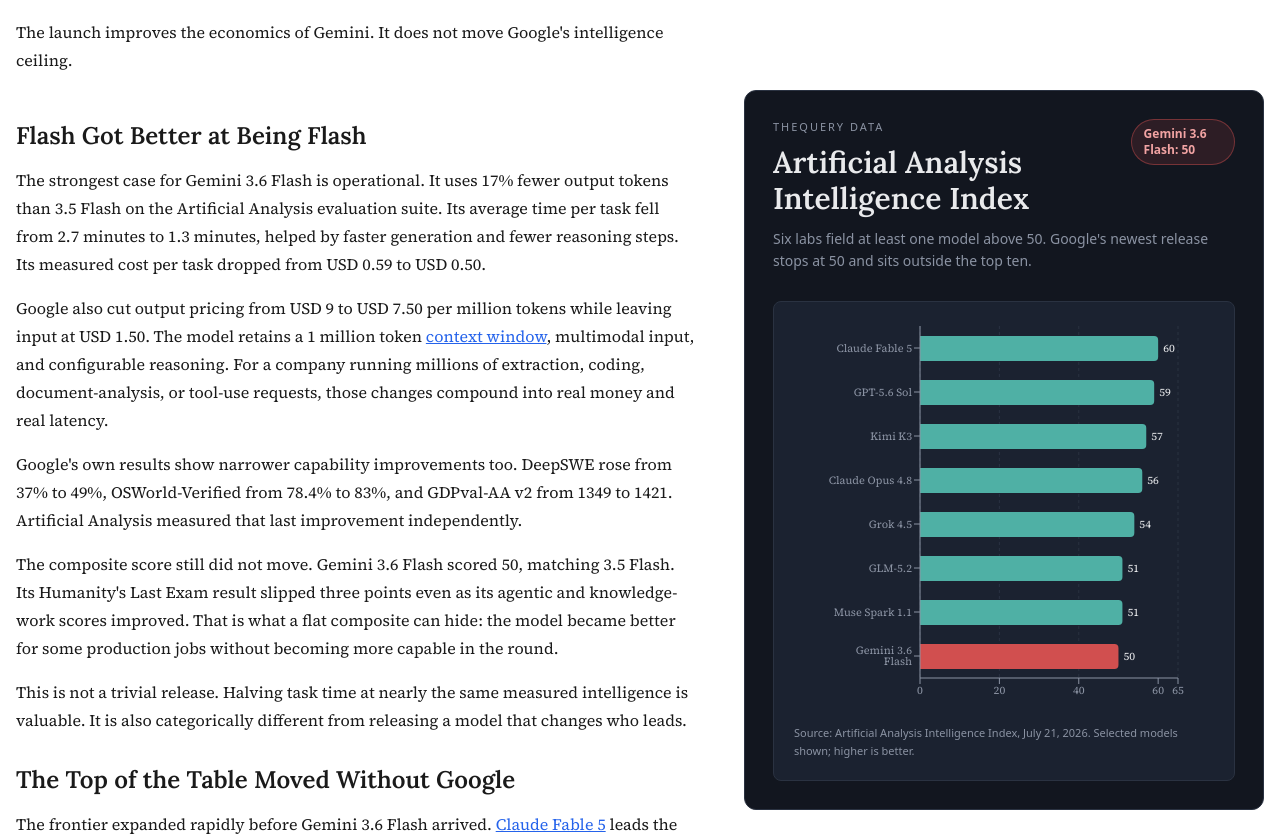
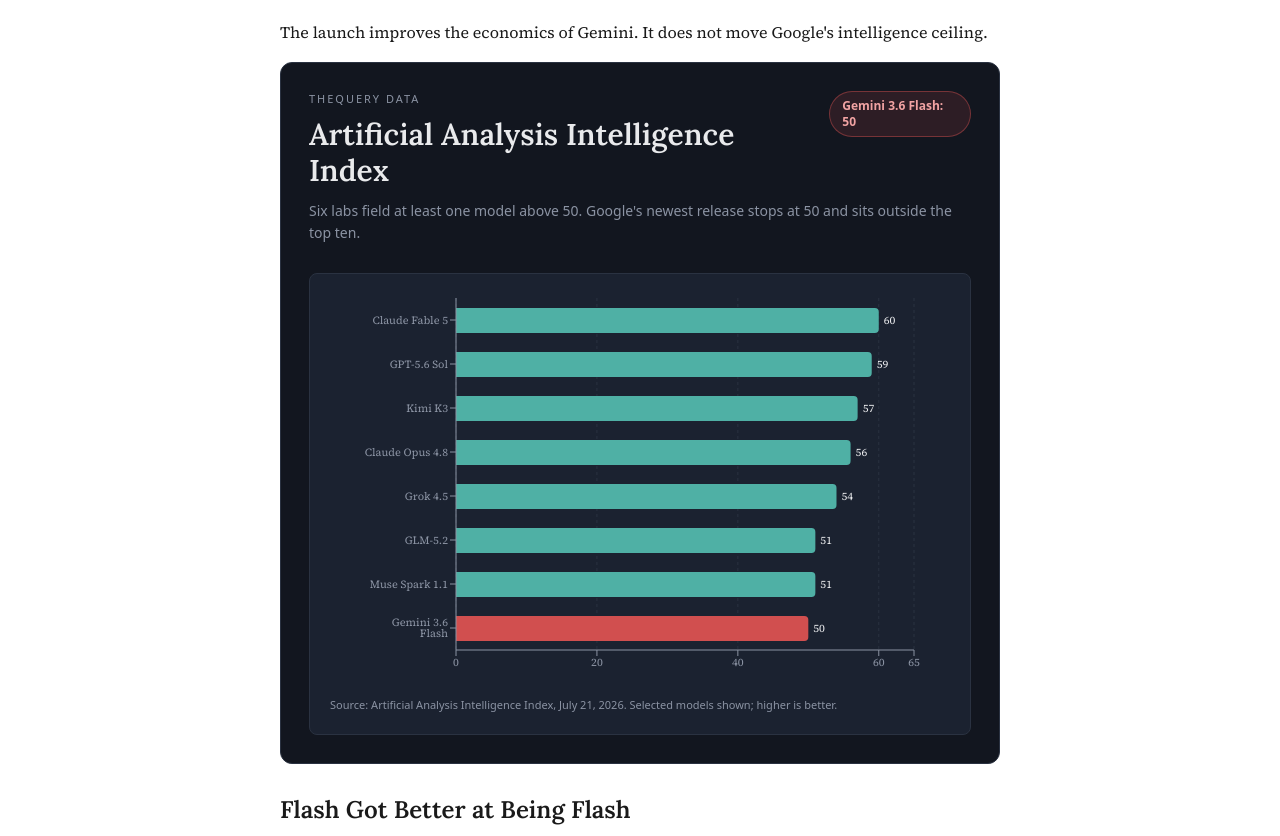
Before and after one commit to Officially-aditya/thequery, a Next.js app: page /articles/gemini-36-flash-google-outside-top-ten in a window 1280 px wide. Shown: the part 638-1474 px from the top of the page. Built offline with nearby package versions, Linux system fonts and the light colour scheme.

Commit message:
Keep article centered beside visualization rail

```diff
--- a/app/articles/[slug]/page.tsx
+++ b/app/articles/[slug]/page.tsx
@@ -140,18 +140,14 @@
       <ReadingProgress />
       <div
         data-reading-frame
-        className={`${hasRightRailVisualization ? "max-w-[1280px]" : "max-w-[720px]"} mx-auto px-4 py-12`}
+        className={`${hasRightRailVisualization ? "max-w-[1440px]" : "max-w-[720px]"} mx-auto px-4 py-12`}
       >
         <script
           type="application/ld+json"
           dangerouslySetInnerHTML={{ __html: JSON.stringify(jsonLd) }}
         />
         <div
-          className={
-            hasRightRailVisualization
-              ? "mx-auto max-w-[720px] xl:mx-0 xl:max-w-[680px]"
-              : undefined
-          }
+          className="mx-auto max-w-[720px]"
         >
           <Link href="/articles" className="text-sm text-text-muted hover:text-text-secondary transition-colors mb-6 inline-block">
             &larr; All Articles
@@ -168,21 +164,21 @@
         </div>
 
         {hasRightRailVisualization ? (
-          <div className="mx-auto max-w-[720px] xl:grid xl:max-w-none xl:grid-cols-[minmax(0,680px)_minmax(0,520px)] xl:gap-x-12">
-            <div className="xl:col-start-1 xl:row-start-1">
+          <div className="relative mx-auto max-w-[720px] 2xl:max-w-[1440px]">
+            <div className="mx-auto max-w-[720px]">
               <MarkdownRenderer
                 content={contentBeforeVisualization}
                 glossaryTerms={renderedGlossaryTerms}
               />
             </div>
             <aside
-              className="xl:col-start-2 xl:row-start-2"
+              className="2xl:absolute 2xl:left-[calc(50%+400px)] 2xl:top-0 2xl:w-[320px]"
               aria-label="Article data visualization"
             >
               {visualizationConfig?.component}
             </aside>
             {contentAfterVisualization ? (
-              <div className="xl:col-start-1 xl:row-start-2">
+              <div className="mx-auto max-w-[720px]">
                 <MarkdownRenderer
                   content={contentAfterVisualization}
                   glossaryTerms={renderedGlossaryTerms}
```
